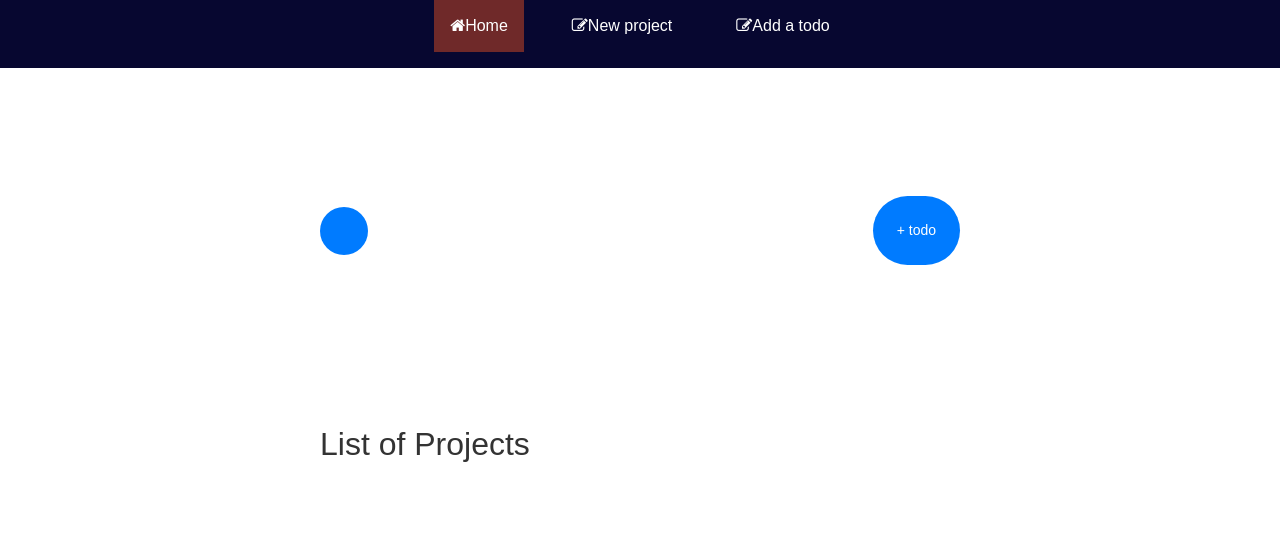
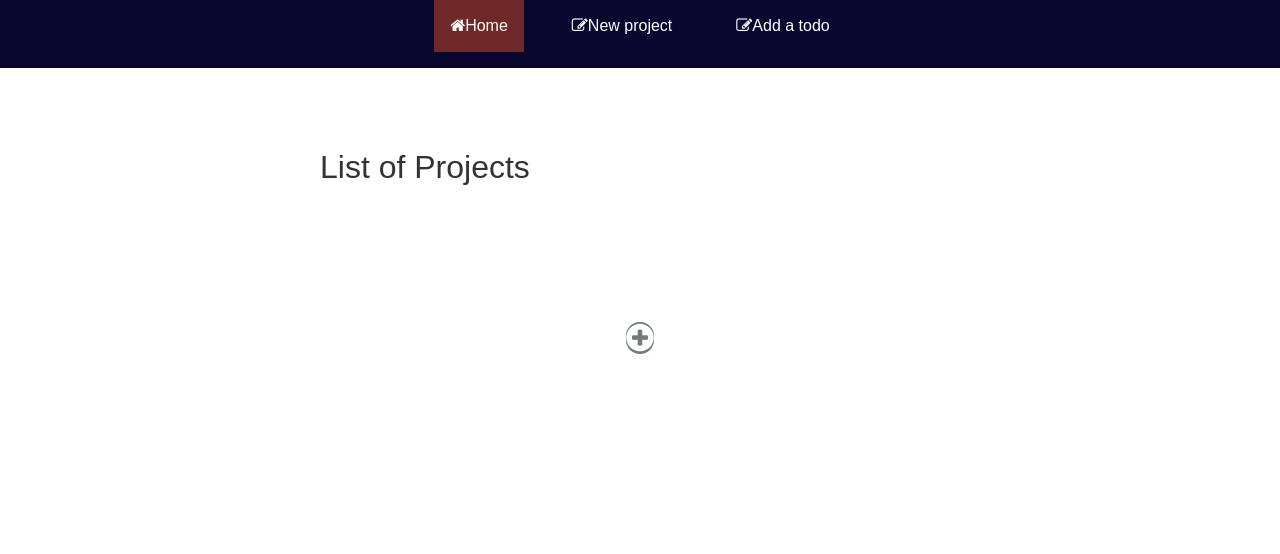
Before and after one commit to descholar-ceo/todo-list, a website built with webpack: page public/index.html in a window 1280 px wide. Built offline with nearby package versions, Linux system fonts and the light colour scheme.

Commit message:
Add collapse btn on home page for creating todos or new projecs

```diff
--- a/src/assets/styles/style.scss
+++ b/src/assets/styles/style.scss
@@ -71,16 +71,31 @@ nav {
     color: $light-blue;
   }
 
-.create-project-btn {
+  button {
     border-radius: 60px;
     outline: none;
     border: none;
+  }
+
+  .icon-plus {
+    color: #ffffff
+  }
+
+  .btn-plus {
+    background-color: rgb(112, 124, 128);
+    border-radius: 50px;
   }
 
   button:focus {
     outline: none;
   }
 
+  .collapse li:hover {
+    cursor: pointer;
+    background-color: $light-blue;
+    color: $white-color;
+  }
+
   @import 'media-queries';
   @import 'utilities';
   @import 'widths-heights'
--- a/src/layouts/home.js
+++ b/src/layouts/home.js
@@ -21,31 +21,41 @@ class home {
     });
     allProjects.map(curr => homeDivWrapper.appendChild(curr));
     rootElement.appendChild(homeDivWrapper);
-    const btnsDiv = document.createElement('div');
-    // btnsDiv.setAttribute('id', 'parent-item');
+    const btnsDiv = document.createElement('ul');
+    const collapseContent = document.createElement('button');
+    collapseContent.setAttribute('class', 'mb-2 btn-plus centered-horizontal mt-5 d-flex flex-column align-items-center')
     const collapseLink = document.createElement('a');
-
-    btnsDiv.setAttribute('class', 'col-10 col-md-6 d-flex flex-column align-items-center flex-sm-row centered-horizontal padding-y-5 d-flex justify-content-between align-items-center');
-    const btnClasses = 'new-project mt-5 btn-primary btn-sm create-project-btn p-4';
-    const buttonNewProject = document.createElement('button');
-    const buttonCreateToDo = document.createElement('button');
-    buttonNewProject.setAttribute('class', `${btnClasses} new-project-btn`);
-    // buttonNewProject.innerHTML = < i class = `fa fa-plus-circle` > < /i>;
+    collapseLink.setAttribute('role', 'button');
+    collapseLink.setAttribute('data-toggle', 'collapse');
+    collapseLink.setAttribute('aria-expanded', 'false');
+    collapseLink.setAttribute('aria-controls', 'collapse-items');
+    const plusIcon = document.createElement('i');
+    plusIcon.className = 'fa fa-plus-circle fa-2x icon-plus';
+    plusIcon.setAttribute('aria-hidden', 'true');
+    collapseLink.appendChild(plusIcon);
+    collapseLink.href = '#collapse-items';
+    collapseContent.appendChild(collapseLink);
+    btnsDiv.setAttribute('class', 'collapse card-body centered-horizontal border col-10 col-md-3');
+    const buttonNewProject = document.createElement('li');
+    const buttonCreateToDo = document.createElement('li');
+    buttonNewProject.setAttribute('class', 'border p-3');
+    buttonNewProject.textContent = 'Add a new project'
     buttonNewProject.addEventListener('click', () => {
       createProjectFunc();
     });
-    buttonCreateToDo.setAttribute('class', `${btnClasses} to-do-form-btn`);
-    buttonCreateToDo.innerHTML = '&plus; todo';
+    buttonCreateToDo.setAttribute('class', 'border p-3');
+    buttonCreateToDo.textContent = 'Add a todo';
     buttonCreateToDo.addEventListener('click', () => {
       createTodoFunc();
     });
 
     btnsDiv.appendChild(buttonNewProject);
-    btnsDiv.appendChild(buttonCreateToDo)
-
-    rootElement.appendChild(btnsDiv);
+    btnsDiv.appendChild(buttonCreateToDo);
+    btnsDiv.setAttribute('id', 'collapse-items');
 
     rootElement.appendChild(homeDivWrapper);
+    rootElement.appendChild(collapseContent);
+    rootElement.appendChild(btnsDiv);
   }
 }
 
```
Lines whose indentation alone changed are shown as unchanged.
